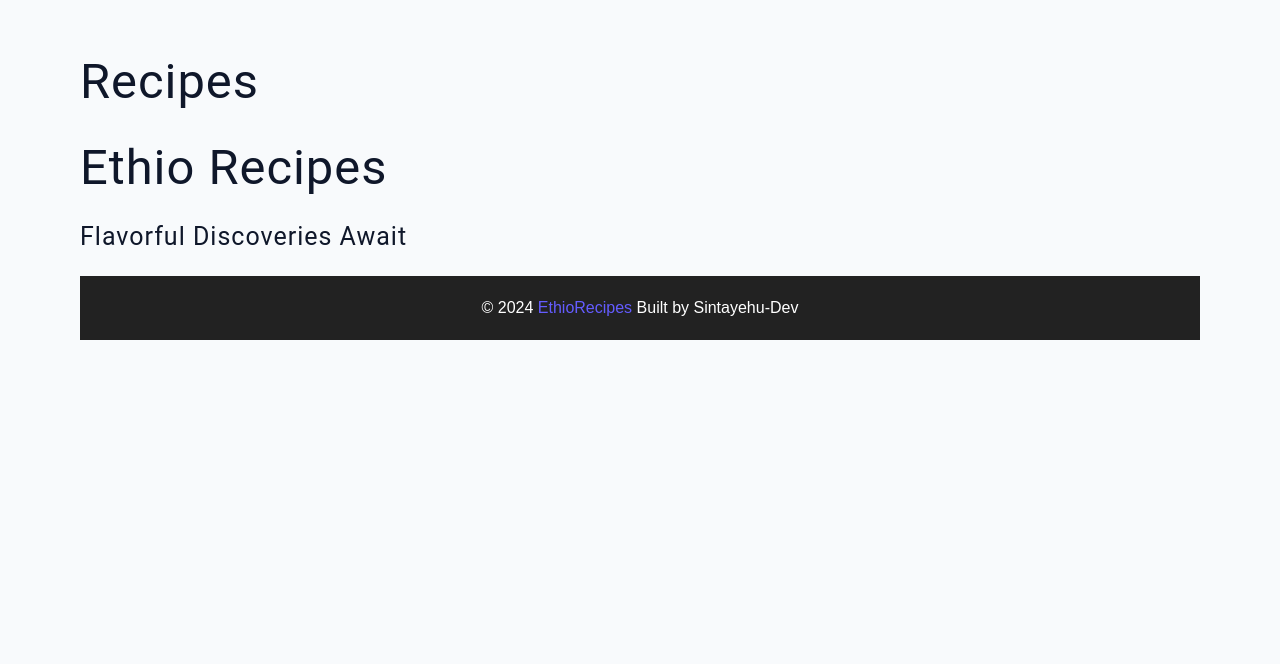
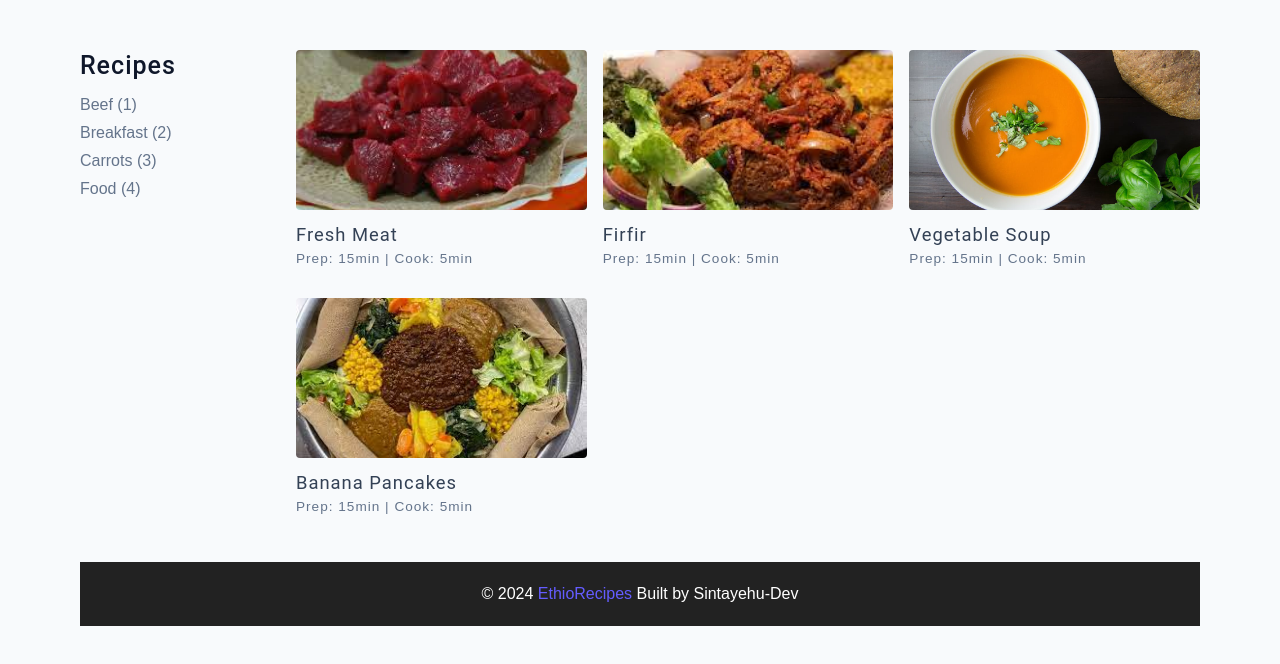
Before and after one commit to sintayehu-dev/recipes-app, a plain HTML site: page recipes.html in a window 1280 px wide. Shown: the part 78-742 px from the top of the page. Drawn offline with Linux system fonts and the light colour scheme.

Commit message:
recipe page setup

```diff
--- a/css/main.css
+++ b/css/main.css
@@ -369,9 +369,9 @@ Page
   min-height: calc(100vh - (6rem + 4rem));
 }
 /*
-===============
+
 Footer
-===============
+
 */
 
 .page-footer {
@@ -382,7 +382,6 @@ Footer
   justify-content: center;
   background: var(--black);
   color: var(--white);
-
 }
 .page-footer h5 {
   margin-top: 0;
@@ -395,3 +394,130 @@ Footer
 .page-footer a {
   color: var(--primary-500);
 }
+/* hero */
+.hero {
+  height: 40vh;
+  position: relative;
+  margin-bottom: 2rem;
+  background: url('../assets/main.jpeg') center/cover no-repeat;
+  border-radius: var(--borderRadius);
+}
+.hero-container {
+  position: absolute;
+  top: 0;
+  left: 0;
+  width: 100%;
+  height: 100%;
+  display: flex;
+  align-items: center;
+  justify-content: center;
+  background: rgba(0, 0, 0, 0.4);
+  border-radius: var(--borderRadius);
+}
+.hero-text {
+  color: var(--white);
+  text-align: center;
+}
+
+@media only screen and (min-width: 768px) {
+  .hero-text h1 {
+    font-size: 4rem;
+    margin-bottom: 0;
+  }
+}
+/*recipes */
+
+.recipes-container {
+  display: grid;
+  gap: 2rem 1rem;
+}
+
+.recipes-list {
+  display: grid;
+  gap: 2rem 1rem;
+  padding-bottom: 3rem;
+}
+.tags-container {
+  order: 1;
+  display: flex;
+  flex-direction: column;
+  padding-bottom: 3rem;
+  /* background: blue; */
+}
+.tags-container h4 {
+  margin-bottom: 0.5rem;
+  font-weight: 500;
+}
+.tags-list {
+  display: grid;
+  grid-template-columns: 1fr 1fr 1fr;
+}
+.tags-list a {
+  text-transform: capitalize;
+  display: block;
+  color: var(--grey-500);
+  transition: var(--transition);
+}
+.tags-list a:hover {
+  color: var(--primary-500);
+}
+.recipe {
+  display: block;
+}
+.recipe-img {
+  height: 15rem;
+  border-radius: var(--borderRadius);
+  margin-bottom: 1rem;
+}
+.recipe h5 {
+  margin-bottom: 0;
+  margin-top: 0.25rem;
+  line-height: 1;
+  color: var(--grey-700);
+}
+.recipe p {
+  margin-bottom: 0;
+  line-height: 1;
+  color: var(--grey-500);
+  margin-top: 0.5rem;
+  letter-spacing: var(--letterSpacing);
+}
+@media screen and (min-width: 576px) {
+  .recipes-list {
+    grid-template-columns: 1fr 1fr;
+  }
+  .recipe-img {
+    height: 10rem;
+  }
+}
+
+@media screen and (min-width: 992px) {
+  .recipes-container {
+    grid-template-columns: 200px 1fr;
+    gap: 1rem;
+  }
+  .recipes-list {
+    grid-template-columns: 1fr 1fr;
+  }
+
+  .recipe p {
+    font-size: 0.85rem;
+  }
+  .tags-container {
+    order: 0;
+    /* background: blue; */
+  }
+  .tags-list {
+    display: grid;
+    grid-template-columns: 1fr;
+  }
+}
+
+@media screen and (min-width: 1200px) {
+  .recipe h5 {
+    font-size: 1.15rem;
+  }
+  .recipes-list {
+    grid-template-columns: 1fr 1fr 1fr;
+  }
+}
--- a/recipes.html
+++ b/recipes.html
@@ -4,7 +4,7 @@
     <meta charset="UTF-8" />
     <meta http-equiv="X-UA-Compatible" content="IE=edge" />
     <meta name="viewport" content="width=device-width, initial-scale=1.0" />
-    <title>Simply Recipes || Starter</title>
+    <title>Recipes</title>
     <!-- favicon -->
     <link rel="shortcut icon" href="./assets/favicon.ico" type="image/x-icon" />
     <!-- normalize -->
@@ -43,18 +43,44 @@
   </nav>
   <!--main page-->
     <main class="page">
-
-    <h1>Recipes</h1>
-      <!-- header -->
-      <header class="hero">
-        <div class="hero-container">
-          <div class="hero-text">
-            <h1>Ethio Recipes</h1>
-            <h4>Flavorful Discoveries Await</h4>
+      <section class="recipes-container">
+        <div class="tags-container">
+          <h4>recipes</h4>
+          <div class="tags-list">
+            <a href="tag-template.html">Beef (1)</a>
+            <a href="tag-template.html">Breakfast (2)</a>
+            <a href="tag-template.html">Carrots (3)</a>
+            <a href="tag-template.html">Food (4)</a>
           </div>
         </div>
-      </header>
-      <!-- end of header -->
+
+        <div class="recipes-list">
+          <a href="single-recipe.html" class="recipe">
+            <img src="./assets/recipes/recipe-1.jpg" class="img recipe-img" alt="" />
+            <h5>Fresh Meat</h5>
+            <p>Prep: 15min | Cook: 5min</p>
+          </a>
+
+          <a href="single-recipe.html" class="recipe">
+            <img src="./assets/recipes/recipe-2.jpg" class="img recipe-img" alt="" />
+            <h5>Firfir</h5>
+            <p>Prep: 15min | Cook: 5min</p>
+          </a>
+
+          <a href="single-recipe.html" class="recipe">
+            <img src="./assets/recipes/recipe-3.jpeg" class="img recipe-img" alt="" />
+            <h5>Vegetable Soup</h5>
+            <p>Prep: 15min | Cook: 5min</p>
+          </a>
+
+          <a href="single-recipe.html" class="recipe">
+            <img src="./assets/recipes/recipe-4.jpg" class="img recipe-img" alt="" />
+            <h5>Banana Pancakes</h5>
+            <p>Prep: 15min | Cook: 5min</p>
+          </a>
+        </div>
+      </section>
+
   <!-- footer -->
     <footer class="page-footer">
       <p>
```
Also changed, not shown: about.html (+1 -1 lines), contact.html (+1 -1 lines), index.html (+1 -1 lines), tags.html (+1 -1 lines), assets/recipes/recipe-1.jpeg (deleted), assets/recipes/recipe-1.jpg (added), assets/recipes/recipe-2.jpeg (deleted), assets/recipes/recipe-2.jpg (added), assets/recipes/recipe-4.jpeg (deleted), assets/recipes/recipe-4.jpg (added).
